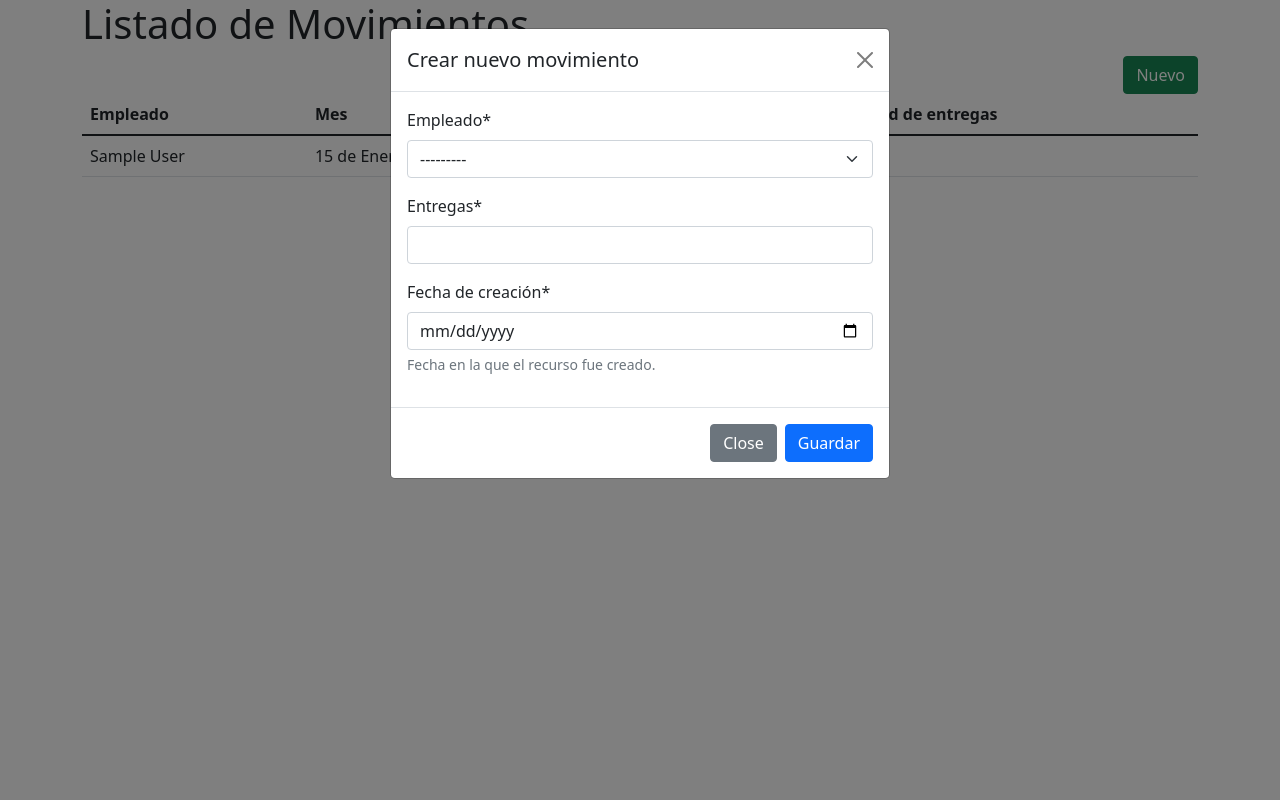
After one commit to juliocefe/monthly_salary_calculator, a Django app: page /movements/ in a window 1280 px wide, after a click on "Nuevo". The commit adds this page. Run offline with Django 4.2, Linux system fonts and the light colour scheme; tables that the repository leaves empty hold one stand-in row (values such as "Sample post"); parts of the project's set-up code (start-up, migrations or seed data) failed here and were passed over; some libraries are stand-ins or nearby versions.

Commit message:
feature: add movement view list and create

```diff
--- a/config/urls.py
+++ b/config/urls.py
@@ -15,7 +15,7 @@ urlpatterns = [
     # User management
     path("users/", include("monthly_salary_calculator.users.urls", namespace="users")),
     path("employees/", include("monthly_salary_calculator.employees.urls", namespace="employees")),
-
+    path("movements/", include("monthly_salary_calculator.movements.urls", namespace="movements")),
     path("accounts/", include("allauth.urls")),
     # Your stuff: custom urls includes go here
 ] + static(settings.MEDIA_URL, document_root=settings.MEDIA_ROOT)
--- /dev/null
+++ b/monthly_salary_calculator/movements/urls.py
@@ -0,0 +1,10 @@
+from django.urls import path
+
+from monthly_salary_calculator.movements.views import (
+    MoventsView,
+)
+
+app_name = "movements"
+urlpatterns = [
+    path("", MoventsView.as_view(), name=""),
+]
--- a/monthly_salary_calculator/movements/views.py
+++ b/monthly_salary_calculator/movements/views.py
@@ -1,3 +1,26 @@
-from django.shortcuts import render
+from django.shortcuts import render, redirect
+from django.contrib import messages
+from django.views import View
+from .forms import MovementForm
+from .models import Movement
+
 
 # Create your views here.
+class MoventsView(View):
+
+    def get(self, request):
+        form = MovementForm()
+        context = {
+            "form": form,
+            "movements": Movement.objects.all()
+        }
+        return render(request, "movements/index.html", context)
+
+    def post(self, request):
+        form = MovementForm(request.POST)
+        if form.is_valid():
+            # Save the new employee to the database
+            form.save()
+            messages.success(request, 'Movimiento creado con exito!.')
+            # Redirect to the employee list page or some other page
+        return redirect('movements:')
--- a/monthly_salary_calculator/templates/base.html
+++ b/monthly_salary_calculator/templates/base.html
@@ -51,6 +51,9 @@
               </li>
               <li class="nav-item">
                 <a class="nav-link" href="{% url 'employees:' %}">Empleados</a>
+              </li>
+              <li class="nav-item">
+                <a class="nav-link" href="{% url 'movements:' %}">Movimientos</a>
               </li>
               {% if request.user.is_authenticated %}
                 <li class="nav-item">
--- /dev/null
+++ b/monthly_salary_calculator/templates/movements/add_form.html
@@ -0,0 +1,49 @@
+{% load crispy_forms_tags %}
+{% block content %}
+<!-- Button trigger modal -->
+<div class="d-flex flex-row-reverse">
+  <button
+    data-bs-toggle="modal"
+    data-bs-target="#movementsModal"
+    type="button"
+    class="btn btn-success"
+  >
+    Nuevo
+  </button>
+</div>
+
+<!-- Modal -->
+<div
+  class="modal fade"
+  id="movementsModal"
+  tabindex="-1"
+  aria-labelledby="exampleModalLabel"
+  aria-hidden="true"
+>
+  <div class="modal-dialog">
+    <form class="modal-content" method="post" action=".">
+      <div class="modal-header">
+        <h5 class="modal-title" id="exampleModalLabel">
+          Crear nuevo movimiento
+        </h5>
+        <button
+          type="button"
+          class="btn-close"
+          data-bs-dismiss="modal"
+          aria-label="Close"
+        ></button>
+      </div>
+      <div class="modal-body">
+        {% csrf_token %}
+        {{ form|crispy }}
+      </div>
+      <div class="modal-footer">
+        <button type="button" class="btn btn-secondary" data-bs-dismiss="modal">
+          Close
+        </button>
+        <button type="submit" class="btn btn-primary">Guardar</button>
+      </div>
+    </form>
+  </div>
+</div>
+{% endblock %}
--- /dev/null
+++ b/monthly_salary_calculator/templates/movements/index.html
@@ -0,0 +1,25 @@
+{% extends "base.html" %}
+
+{% block title %}{% block head_title %} Movimientos {% endblock %}{% endblock title %}
+
+{% block content %}
+<h1>Listado de Movimientos</h1>
+
+{% include 'movements/add_form.html' with form=form %}
+<table class="table table-hover">
+  <thead>
+    <th>Empleado</th>
+    <th>Mes</th>
+    <th>Cantidad de entregas</th>
+  </thead>
+  <tbody>
+    {% for movement in movements %}
+    <tr>
+      <td>{{ movement.employee.name }}</td>
+      <td>{{ movement.created_at }}</td>
+      <td>{{ movement.deliveries }}</td>
+    </tr>
+    {% endfor %}
+  </tbody>
+</table>
+{% endblock %}
```
